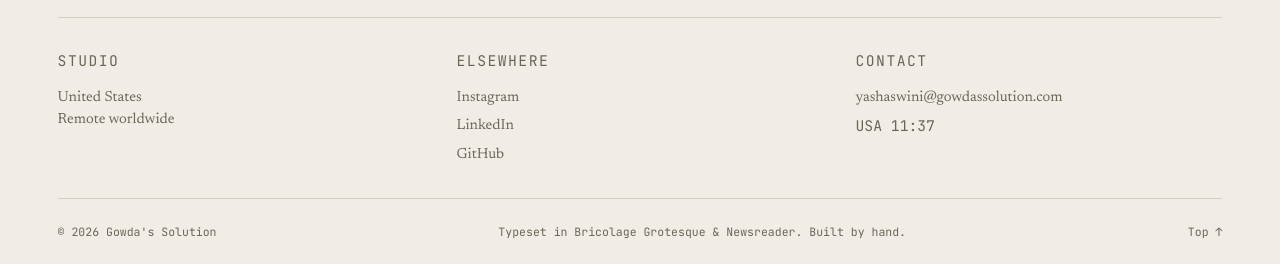
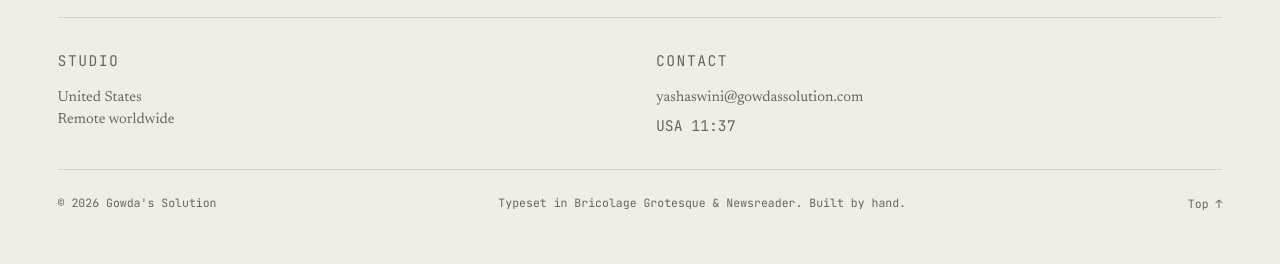
Before and after one commit to gowdassolution/gowdas-solution-website, a plain HTML site: page index.html in a window 1280 px wide. Shown: the part 5297-5561 px from the top of the page. After the commit the page ends 5533 px from the top, so only its background shows below. Drawn offline with nearby package versions, Linux system fonts and the light colour scheme.

Commit message:
Remove footer socials; hide overflowing watermarks on mobile
- Drop the ELSEWHERE (Instagram/LinkedIn/GitHub) footer column; footer is 2 cols
- Hide section tag watermarks on mobile too (they spilled past screen edges)

Co-Authored-By: Claude Opus 4.8 <noreply@anthropic.com>

```diff
--- a/index.html
+++ b/index.html
@@ -322,12 +322,6 @@
         <p>United States<br/>Remote worldwide</p>
       </div>
       <div class="foot__col">
-        <span class="foot__label">Elsewhere</span>
-        <a href="#">Instagram</a>
-        <a href="#">LinkedIn</a>
-        <a href="#">GitHub</a>
-      </div>
-      <div class="foot__col">
         <span class="foot__label">Contact</span>
         <a href="mailto:yashaswini@gowdassolution.com">yashaswini@gowdassolution.com</a>
         <span class="clock" id="clock2">USA —:—</span>
--- a/styles.css
+++ b/styles.css
@@ -120,8 +120,9 @@ main, .masthead, .foot { position: relative; z-index: 2; }
 .wf--approach{ width: clamp(120px, 15vw, 180px); right: calc(var(--pad) + 2vw); top: 30%; }
 .wf--work    { width: clamp(56px, 7vw, 90px); right: 10vw; top: 8%; }
 @media (max-width: 820px) {
-  /* No room for the wireframe flourishes on small screens — they crowd the text. */
-  .wf { display: none; }
+  /* No room for the decorative watermarks on small screens — they spill past
+     the edges and crowd the text. Hide them; desktop keeps them. */
+  .wf, .deco { display: none; }
 }
 
 /* ---------- Type roles ---------- */
@@ -452,7 +453,7 @@ main, .masthead, .foot { position: relative; z-index: 2; }
   display: block; font-family: var(--grotesk); font-weight: 700;
   font-size: clamp(2.4rem, 11vw, 9rem); letter-spacing: -.04em; line-height: .9; margin-bottom: 2.5rem;
 }
-.foot__cols { display: grid; grid-template-columns: repeat(3, 1fr); gap: 2rem; padding: 2rem 0; border-top: 1px solid var(--rule); }
+.foot__cols { display: grid; grid-template-columns: repeat(2, 1fr); gap: 2rem; padding: 2rem 0; border-top: 1px solid var(--rule); }
 .foot__col { display: flex; flex-direction: column; gap: .4rem; }
 .foot__label { font-size: .68rem; text-transform: uppercase; letter-spacing: .1em; color: var(--ink-3); margin-bottom: .5rem; }
 .foot__col p, .foot__col a, .foot__col span { font-size: .92rem; color: var(--ink-2); }
```
